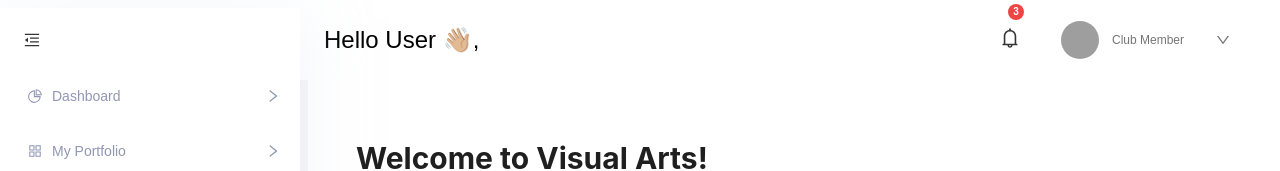
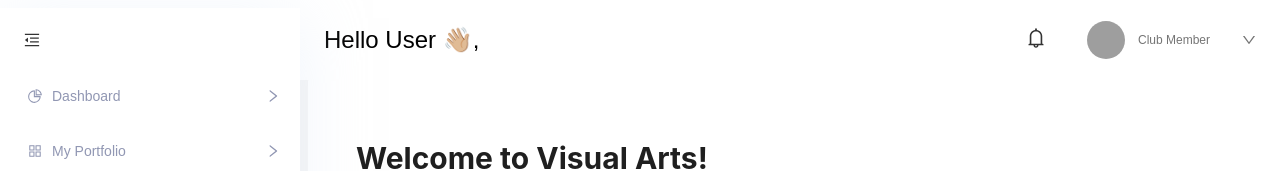
Before and after one commit to Bsrat06/Visual-Arts-Club-System, a React (Create React App) app in the folder visual-arts-frontend/: page / in a window 1280 px wide. Shown: the top 171 px of the page. Built offline with nearby package versions, Linux system fonts and the light colour scheme; no server answers; grey boxes are pictures that could not be loaded.

Commit message:
fixed navbar notification indicator icon

```diff
--- a/visual-arts-frontend/src/components/Layout/Navbar.js
+++ b/visual-arts-frontend/src/components/Layout/Navbar.js
@@ -1,5 +1,5 @@
 import React from "react";
-import { Layout, Avatar, Dropdown, Menu } from "antd";
+import { Layout, Avatar, Dropdown, Menu, Badge } from "antd";
 import { useSelector } from "react-redux";
 import { Link } from "react-router-dom";
 import {
@@ -14,7 +14,10 @@ const { Header } = Layout;
 const Navbar = ({ onLogout, collapsed }) => {
   const user = useSelector((state) => state.auth.user);
   const userRole = useSelector((state) => state.auth.role);
-  console.log("User data in Navbar:", user);
+  const notifications = useSelector((state) => state.notifications.notifications);
+
+  // Count unread notifications
+  const unreadCount = notifications.filter((notification) => !notification.read).length;
 
   const menu = (
     <Menu>
@@ -33,24 +36,16 @@ const Navbar = ({ onLogout, collapsed }) => {
     <Header
       className="flex justify-between items-center bg-white px-6 fixed top-0"
       style={{
-        left: `${collapsed ? "80px" : "300px"}`, // Adjust based on sidebar width
-        width: `calc(100% - ${collapsed ? "80px" : "300px"})`, // Adjust width dynamically
+        left: `${collapsed ? "80px" : "300px"}`,
+        width: `calc(100% - ${collapsed ? "80px" : "300px"})`,
         height: "80px",
-        transition: "all 0.3s ease", // Smooth transition
-        zIndex: 1, // Ensure it's above sidebar
+        transition: "all 0.3s ease",
+        zIndex: 1,
         fontFamily: "'Poppins', sans-serif",
       }}
     >
       {/* Left Section - Greeting */}
-      <div
-        className="text-black font-medium"
-        style={{
-          fontStyle: "poppins",
-          fontSize: "24px",
-          letterSpacing: "0%",
-          flexGrow: 1,
-        }}
-      >
+      <div className="text-black font-medium" style={{ fontSize: "24px", flexGrow: 1 }}>
         Hello {user?.first_name || "User"} 👋🏼,
       </div>
 
@@ -58,10 +53,9 @@ const Navbar = ({ onLogout, collapsed }) => {
       <div className="flex items-center space-x-6">
         {/* 🔔 Notifications */}
         <Link to="/notifications" className="relative mr-4">
-          <BellOutlined style={{ fontSize: 20, color: "#333" }} />
-          <span className="absolute -top-1 -right-1 bg-red-500 text-white text-[10px] font-bold w-4 h-4 flex items-center justify-center rounded-full">
-            3
-          </span>
+          <Badge count={unreadCount} size="small">
+            <BellOutlined style={{ fontSize: 20, color: "#333" }} />
+          </Badge>
         </Link>
 
         {/* Profile Info & Dropdown */}
@@ -69,11 +63,10 @@ const Navbar = ({ onLogout, collapsed }) => {
           <div className="flex items-center cursor-pointer">
             {/* Avatar */}
             <Avatar
-  src={user?.profile_picture ? `http://127.0.0.1:8000/${user.profile_picture}` : "default-avatar.jpg"}
-  size={40}
-  className="mr-3"
-/>
-
+              src={user?.profile_picture ? `http://127.0.0.1:8000/${user.profile_picture}` : "default-avatar.jpg"}
+              size={40}
+              className="mr-3"
+            />
 
             {/* User Info */}
             <div className="flex flex-col justify-center text-left">
@@ -86,15 +79,7 @@ const Navbar = ({ onLogout, collapsed }) => {
             </div>
 
             {/* Dropdown Icon */}
-            <DownOutlined
-              style={{
-                width: "40px",
-                color: "#757575",
-                fontSize: "14px",
-                fontWeight: "bold",
-                marginLeft: "32px",
-              }}
-            />
+            <DownOutlined style={{ marginLeft: "32px", fontSize: "14px", color: "#757575" }} />
           </div>
         </Dropdown>
       </div>
```
